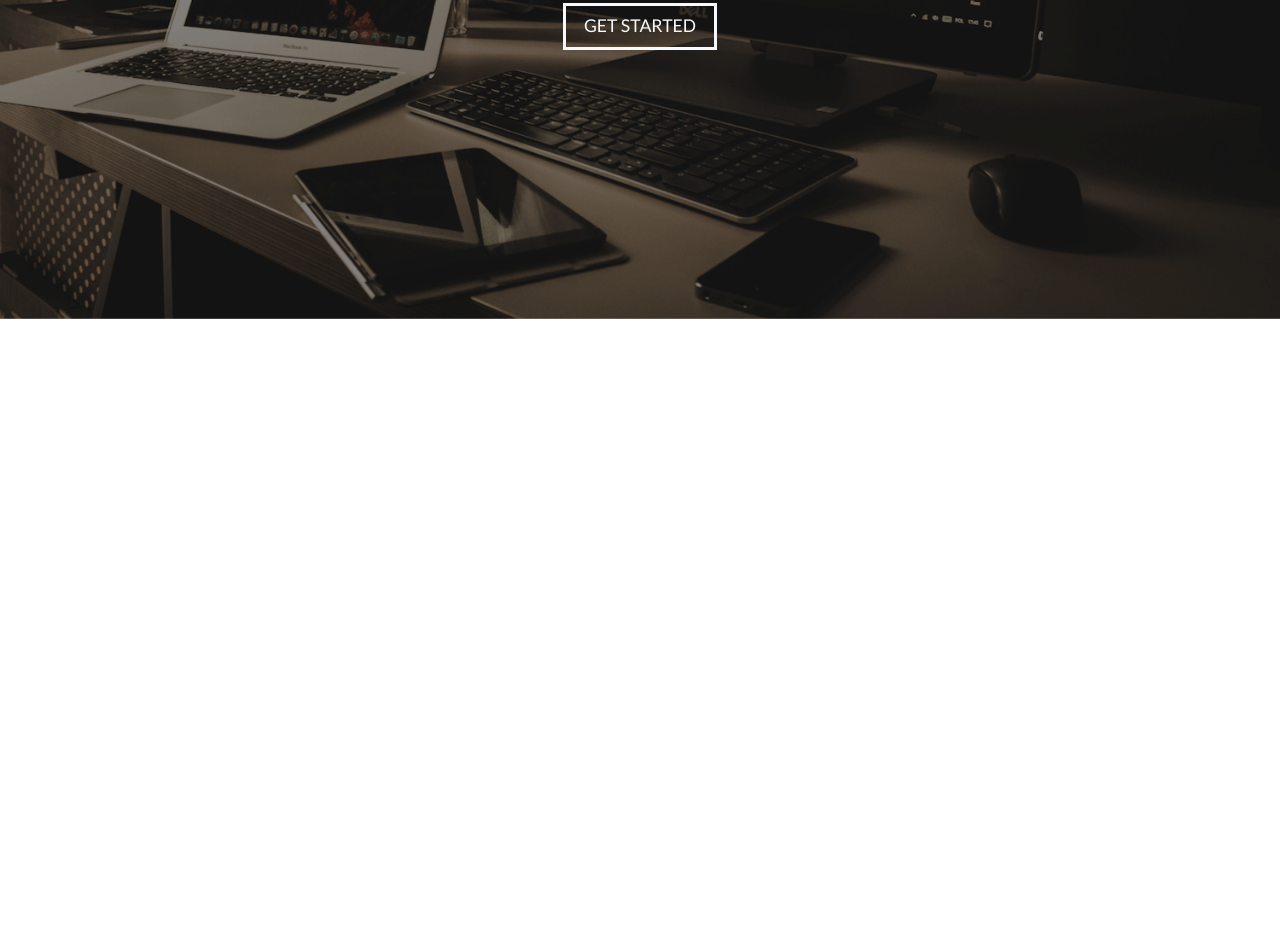
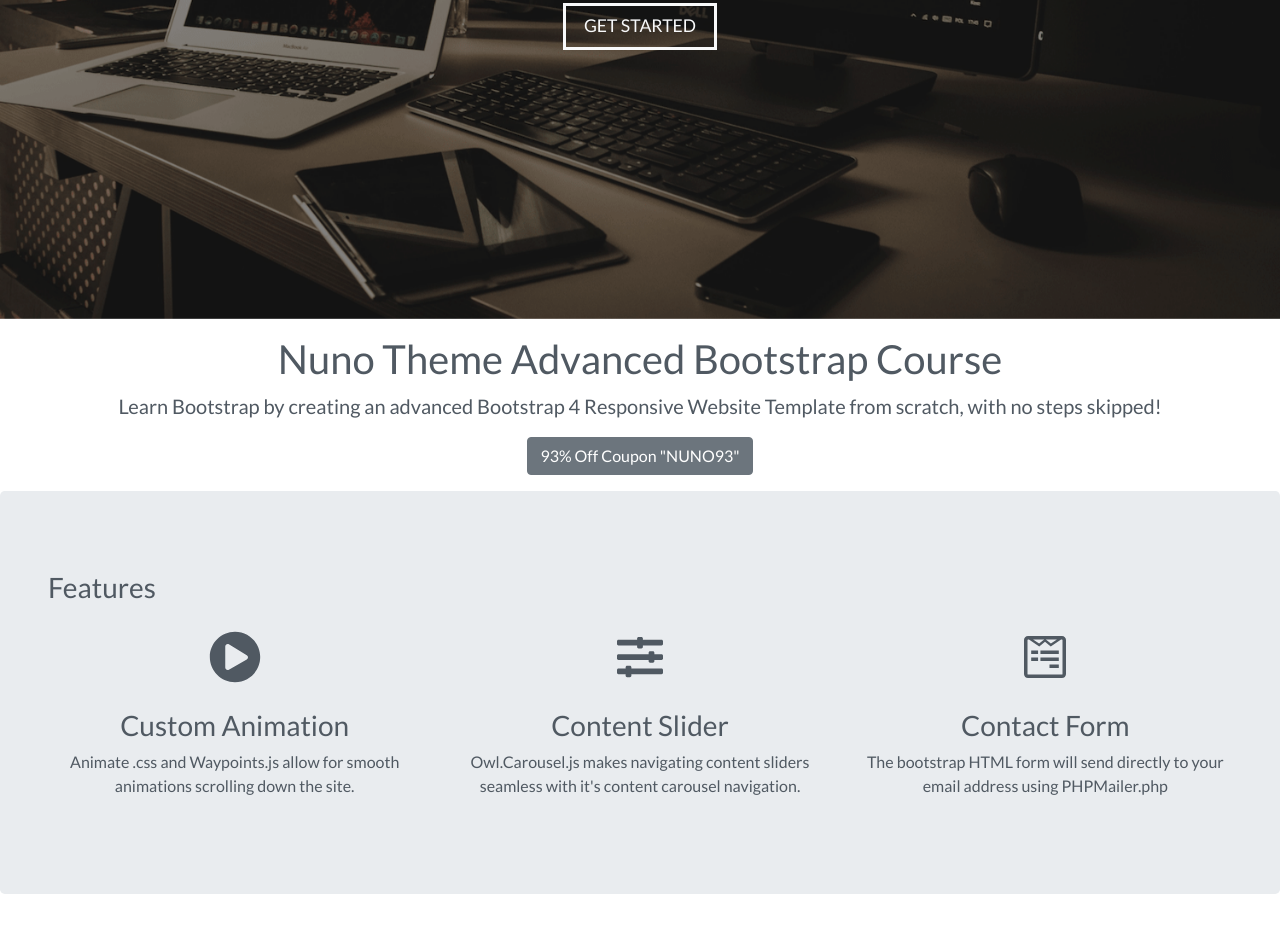
Before and after one commit to mrduhart/nuno-bootstrap-tutorial, a plain HTML site: page index.html in a window 1280 px wide. Shown: the part 481-1407 px from the top of the page. Before the commit the page ends 800 px from the top, so only its background shows below. Drawn offline with Linux system fonts and the light colour scheme.

Commit message:
create course and features sections

```diff
--- a/index.html
+++ b/index.html
@@ -65,11 +65,51 @@
 <!-- end home section -->
 
 <!-- course -->
-<div id="course" class="offset"></div>
+<div id="course" class="offset">
+  <div class="col-12 text-center narrow">
+    <h1 class="">Nuno Theme Advanced Bootstrap Course</h1>
+    <p class="lead">Learn Bootstrap by creating an advanced Bootstrap 4 Responsive Website Template from scratch, with no steps skipped!</p>
+    <a href="#course" class="btn btn-secondary btn-md" target="_blank">93% Off Coupon "NUNO93"</a>
+  </div>
+</div>
 <!-- end course section -->
 
 <!-- features -->
-<div id="features" class="offset"></div>
+<div id="features" class="offset">
+
+  <!-- start jumbotron -->
+  <div class="jumbotron">
+  <div class="narrow">
+
+    <div class="col-12">
+      <h3 class="heading">Features</h3>
+      <div class="heading-underline"></div>
+    </div>
+
+    <div class="row text-center">
+      <div class="feature col-md-4">
+          <i class="fas fa-play-circle fa-4x" data-fa-transform="shrink-3 up-5"></i>
+          <h3>Custom Animation</h3>
+          <p>Animate .css and Waypoints.js allow for smooth animations scrolling down the site.</p>
+      </div>
+
+      <div class="feature col-md-4">
+          <i class="fas fa-sliders-h fa-4x" data-fa-transform="shrink-4.5 up-5"></i>
+          <h3>Content Slider</h3>
+          <p>Owl.Carousel.js makes navigating content sliders seamless with it's content carousel navigation.</p>
+      </div>
+
+      <div class="feature col-md-4">
+          <i class="fab fa-wpforms fa-4x" data-fa-transform="shrink-4 up-5"></i>
+          <h3>Contact Form</h3>
+          <p>The bootstrap HTML form will send directly to your email address using PHPMailer.php</p>
+      </div>
+
+    </div>
+
+  </div> <!-- end narrow -->
+  </div> <!-- end jumbotron -->
+</div>
 <!-- end features section -->
 
 <!-- resources -->
```
